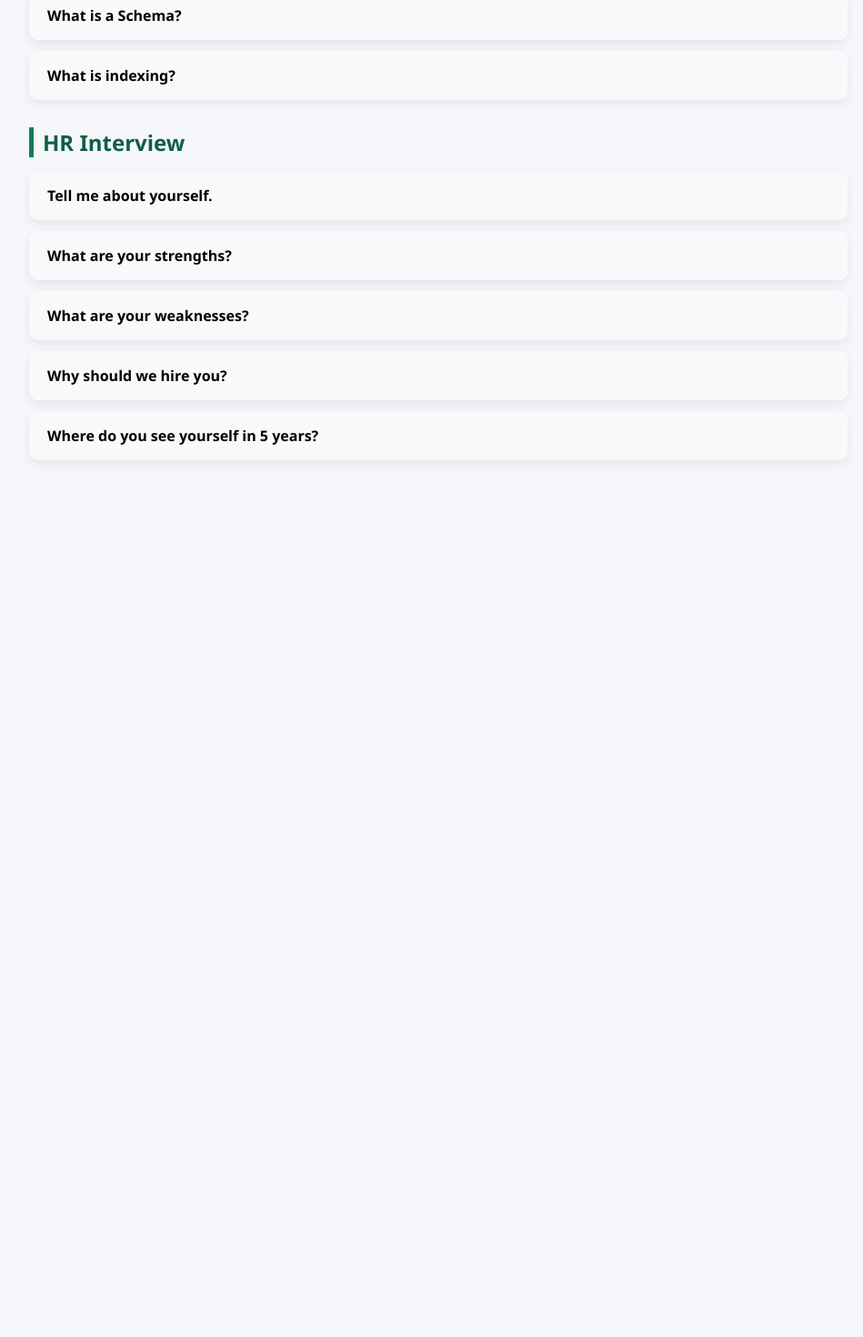
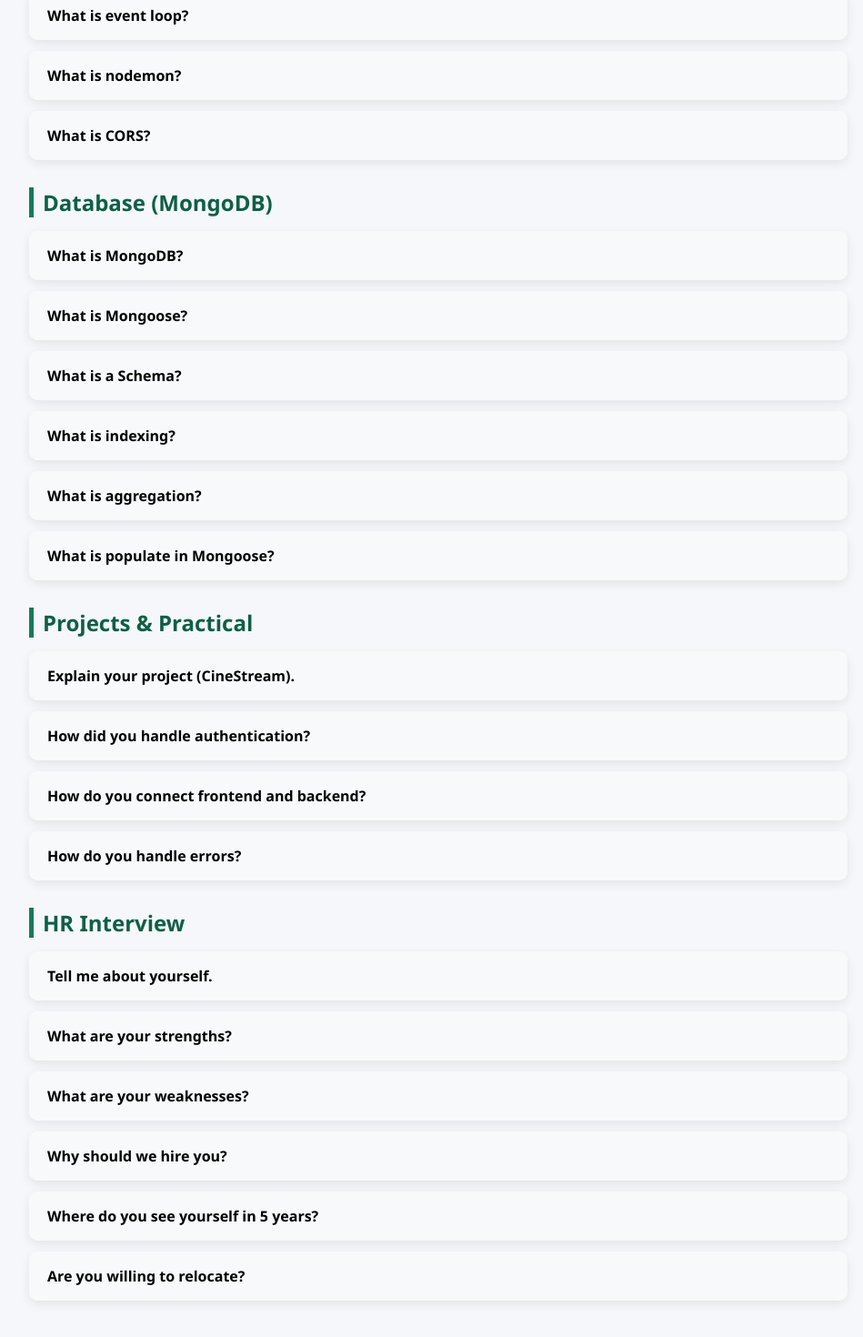
Before and after one commit to jeenathomas03/HirePath, a React (Create React App) app in the folder frontend/: page /interview-prep in a window 1280 px wide. Shown: the part 1278-2748 px from the top of the page at 91% size, without its empty margins (158-1107 px from the left). Before the commit the page ends 1874 px from the top, so only its background shows below. Built offline with nearby package versions, Linux system fonts and the light colour scheme.

Commit message:
new updates

```diff
--- a/frontend/src/user/pages/InterviewPrep.js
+++ b/frontend/src/user/pages/InterviewPrep.js
@@ -23,17 +23,32 @@ const questionsData = [
       {
         question: "What is useEffect?",
         answer:
-          "useEffect is a React Hook used to perform side effects like API calls, subscriptions, or DOM updates."
+          "useEffect is used to handle side effects like API calls and DOM updates."
       },
       {
         question: "Difference between props and state?",
         answer:
-          "Props are read-only and passed from parent to child, while state is managed within the component and can change."
+          "Props are read-only and passed from parent, while state is managed inside the component."
       },
       {
         question: "What is JSX?",
         answer:
-          "JSX is a syntax extension that allows writing HTML inside JavaScript."
+          "JSX allows writing HTML inside JavaScript."
+      },
+      {
+        question: "What is controlled component?",
+        answer:
+          "A controlled component is a form element whose value is controlled by React state."
+      },
+      {
+        question: "What is lifting state up?",
+        answer:
+          "Moving state to a common parent component to share data between child components."
+      },
+      {
+        question: "What is React Router?",
+        answer:
+          "React Router is used for navigation between different pages in a React app."
       }
     ]
   },
@@ -48,27 +63,42 @@ const questionsData = [
       {
         question: "What is Express.js?",
         answer:
-          "Express.js is a framework for Node.js used to build APIs and web applications."
+          "Express.js is a backend framework used to build APIs and web applications."
       },
       {
         question: "What is REST API?",
         answer:
-          "REST API is an architectural style for designing networked applications using HTTP methods."
+          "REST API is a way to communicate between client and server using HTTP methods."
       },
       {
         question: "What is Middleware?",
         answer:
-          "Middleware functions are functions that execute during the request-response cycle in Express."
+          "Middleware functions run during request-response cycle in Express."
       },
       {
         question: "What is JWT?",
         answer:
-          "JWT (JSON Web Token) is used for authentication and securely transmitting information between client and server."
+          "JWT is used for authentication and secure data transfer."
       },
       {
         question: "Difference between SQL and NoSQL?",
         answer:
-          "SQL databases are structured and use tables, while NoSQL databases are flexible and use documents, key-value pairs, etc."
+          "SQL uses tables and structured data, NoSQL uses flexible document-based storage."
+      },
+      {
+        question: "What is event loop?",
+        answer:
+          "Event loop handles asynchronous operations in Node.js."
+      },
+      {
+        question: "What is nodemon?",
+        answer:
+          "Nodemon automatically restarts the server when code changes."
+      },
+      {
+        question: "What is CORS?",
+        answer:
+          "CORS allows or restricts resources from different domains."
       }
     ]
   },
@@ -78,22 +108,57 @@ const questionsData = [
       {
         question: "What is MongoDB?",
         answer:
-          "MongoDB is a NoSQL database that stores data in JSON-like documents."
+          "MongoDB is a NoSQL database that stores data in JSON-like format."
       },
       {
         question: "What is Mongoose?",
         answer:
-          "Mongoose is an ODM library for MongoDB used in Node.js to define schemas and models."
+          "Mongoose is an ODM used to interact with MongoDB in Node.js."
       },
       {
         question: "What is a Schema?",
         answer:
-          "A schema defines the structure of documents in a MongoDB collection."
+          "Schema defines structure of data in MongoDB."
       },
       {
         question: "What is indexing?",
         answer:
-          "Indexing improves the speed of data retrieval operations in a database."
+          "Indexing improves database query performance."
+      },
+      {
+        question: "What is aggregation?",
+        answer:
+          "Aggregation is used to process and analyze data in MongoDB."
+      },
+      {
+        question: "What is populate in Mongoose?",
+        answer:
+          "Populate is used to replace a field with actual data from another collection."
+      }
+    ]
+  },
+  {
+    category: "Projects & Practical",
+    questions: [
+      {
+        question: "Explain your project (CineStream).",
+        answer:
+          "CineStream is an OTT platform where users can watch movies, manage watchlist, and admins can manage content."
+      },
+      {
+        question: "How did you handle authentication?",
+        answer:
+          "Used JWT for secure login and protected routes."
+      },
+      {
+        question: "How do you connect frontend and backend?",
+        answer:
+          "Using APIs with axios or fetch."
+      },
+      {
+        question: "How do you handle errors?",
+        answer:
+          "Using try-catch and proper error responses."
       }
     ]
   },
@@ -103,27 +168,32 @@ const questionsData = [
       {
         question: "Tell me about yourself.",
         answer:
-          "I am a Full Stack Developer with MERN stack knowledge and experience building web applications."
+          "I am a Full Stack Developer skilled in MERN stack with hands-on project experience."
       },
       {
         question: "What are your strengths?",
         answer:
-          "My strengths include problem solving, quick learning, and building scalable applications."
+          "Problem solving, quick learning, and adaptability."
       },
       {
         question: "What are your weaknesses?",
         answer:
-          "I sometimes focus too much on details, but I am improving by managing time effectively."
+          "I focus too much on details but improving time management."
       },
       {
         question: "Why should we hire you?",
         answer:
-          "I am a quick learner, passionate developer, and I have hands-on experience in MERN stack projects."
+          "I have practical experience and strong willingness to learn."
       },
       {
         question: "Where do you see yourself in 5 years?",
         answer:
-          "I see myself as a skilled full stack developer contributing to impactful projects and growing professionally."
+          "Growing as a skilled full stack developer."
+      },
+      {
+        question: "Are you willing to relocate?",
+        answer:
+          "Yes, I am open to relocation."
       }
     ]
   }
```
